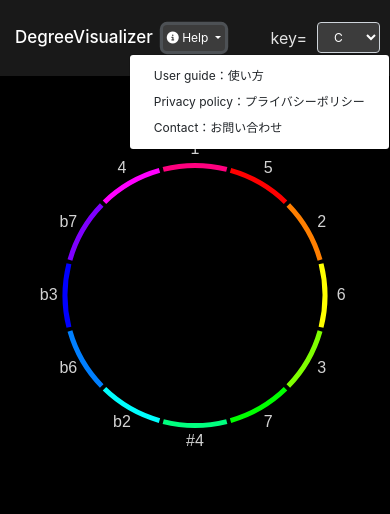
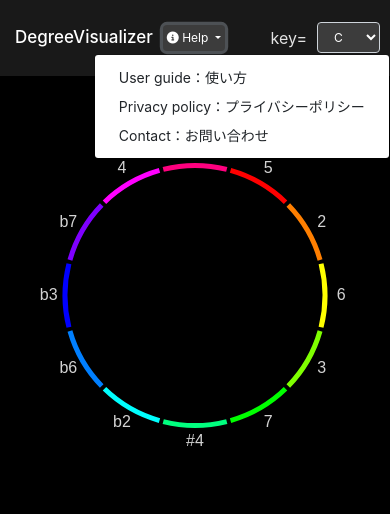
Before and after one commit to Yoohei1116/midi-webapp, a Flask app: page / in a window 390 px wide, after a click on "Help". Shown: the top 514 px of the page. Run offline with Flask 3, Linux system fonts and the light colour scheme; some libraries are stand-ins or nearby versions.

Commit message:
Update styles.css

```diff
--- a/static/css/styles.css
+++ b/static/css/styles.css
@@ -340,7 +340,7 @@ body, html {
         padding: 4px 4px; /* ボタンのパディングを調整して小さくする */
     }
     .dropdown-menu{
-        font-size: 12px;
+        font-size: 14px;
         width: auto;
         text-align: left;
     }
```
